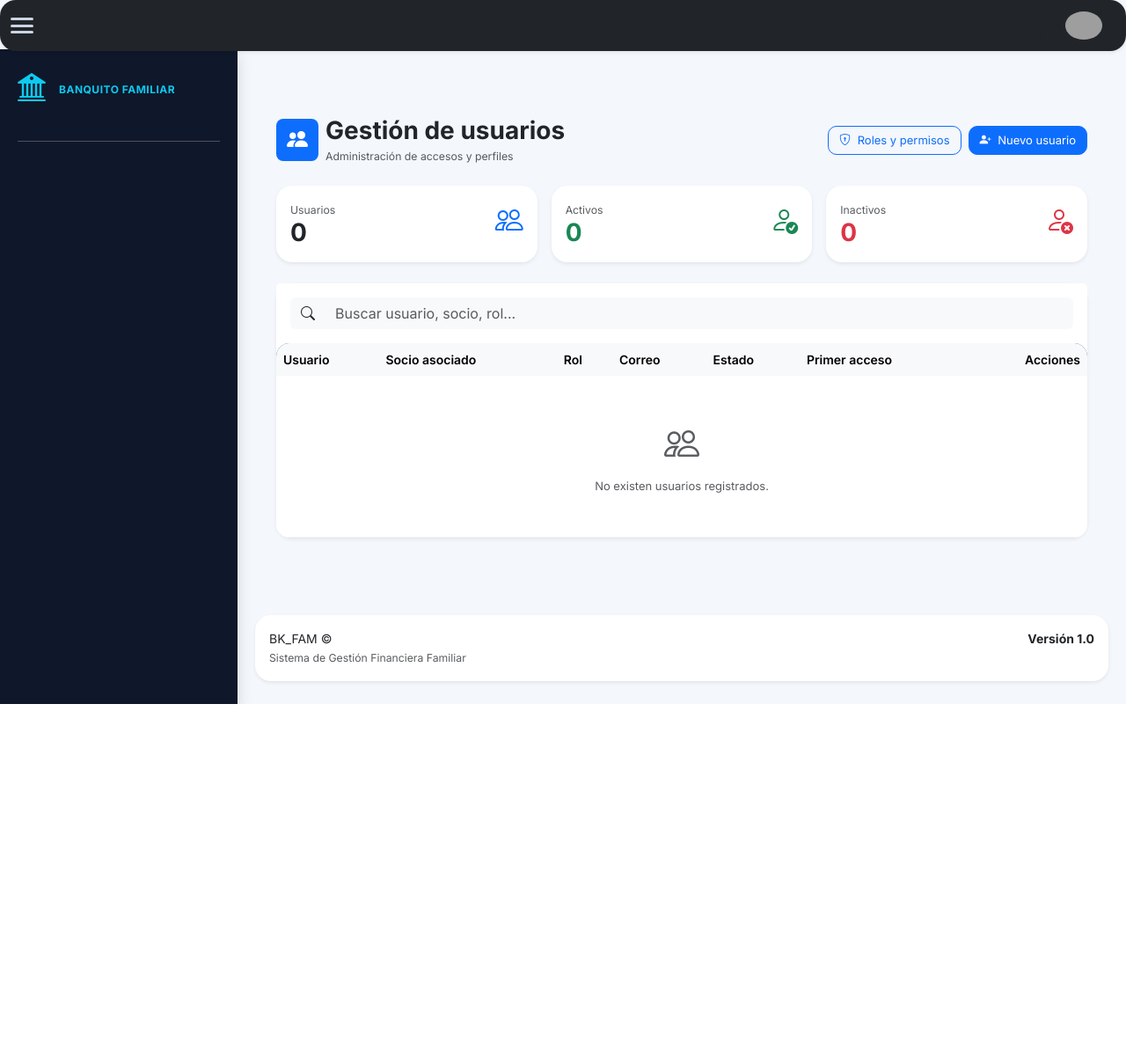
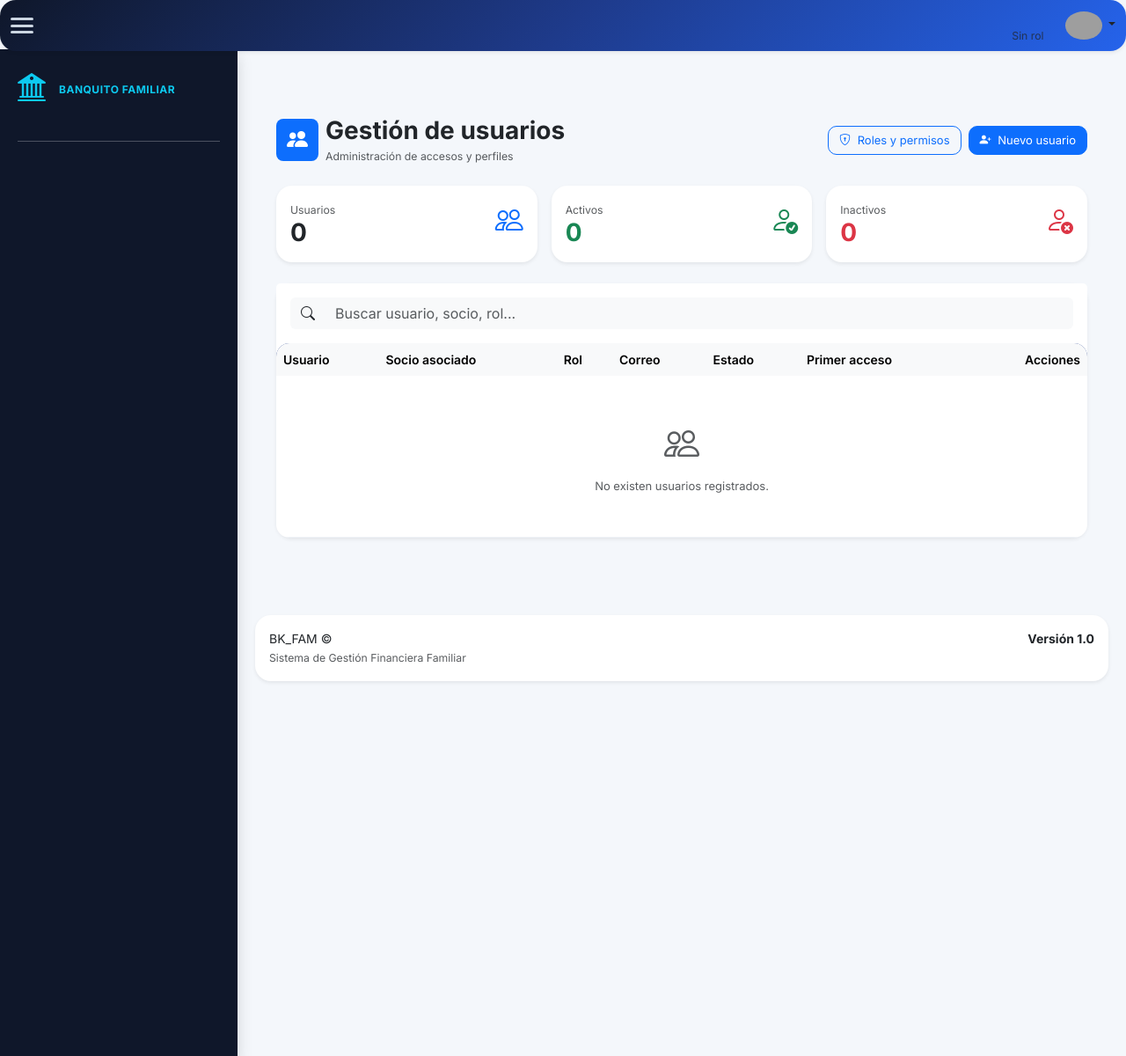
Before and after one commit to rcardenasch/AppBK, a Python web app: template templates/usuarios/index.html in a window 1280 px wide. Shown: the whole page at 88% size. Before the commit the page ends 800 px from the top, so only its background shows below. Run offline with Jinja, Linux system fonts and the light colour scheme; the template is opened without the code that fills it, so the values that code supplies are empty; some libraries are stand-ins or nearby versions; grey boxes are pictures that could not be loaded.

Commit message:
Trabajo Commit - Ap BK

```diff
--- a/static/css/style.css
+++ b/static/css/style.css
@@ -16,7 +16,7 @@ body{
 
 .sidebar {
     width: 270px;
-    height: calc(100vh - 56px);
+    height: calc(150vh - 56px);
     min-height: 0;
 
     background: #0f172a;
@@ -108,6 +108,12 @@ body{
 .navbar{
 
     border-radius:18px;
+
+    /* Color sólido de respaldo (Azul Oscuro Ejecutivo) si falla el gradiente */
+    background-color: #0f172a !important;
+
+    /* Gradiente contemporáneo nativo */
+    background: linear-gradient(135deg, #0f172a, #1e3a8a, #2563eb) !important;
 
 }
 
@@ -311,7 +317,7 @@ body{
 
 /* Efecto Hover: Brillo celeste del sistema al pasar el mouse */
 .btn-hamburguesa:hover .linea {
-    background-color: #38bdf8;
+    background-color: #f4f7f8;
 }
 
 /* =====================================================
@@ -321,7 +327,7 @@ body{
 .sidebar.toggled ~ .main #sidebarToggle .linea:nth-child(1),
 .wrapper:has(.sidebar.toggled) #sidebarToggle .linea:nth-child(1) {
     transform: rotate(45deg) translateY(-2px);
-    background-color: #38bdf8;
+    background-color: #f1f5f7;
 }
 
 /* Desaparición de la línea central con desvanecimiento */
@@ -335,7 +341,7 @@ body{
 .sidebar.toggled ~ .main #sidebarToggle .linea:nth-child(3),
 .wrapper:has(.sidebar.toggled) #sidebarToggle .linea:nth-child(3) {
     transform: rotate(-45deg) translateY(2px);
-    background-color: #38bdf8;
+    background-color: #e9eef0;
 }
 
 
```
